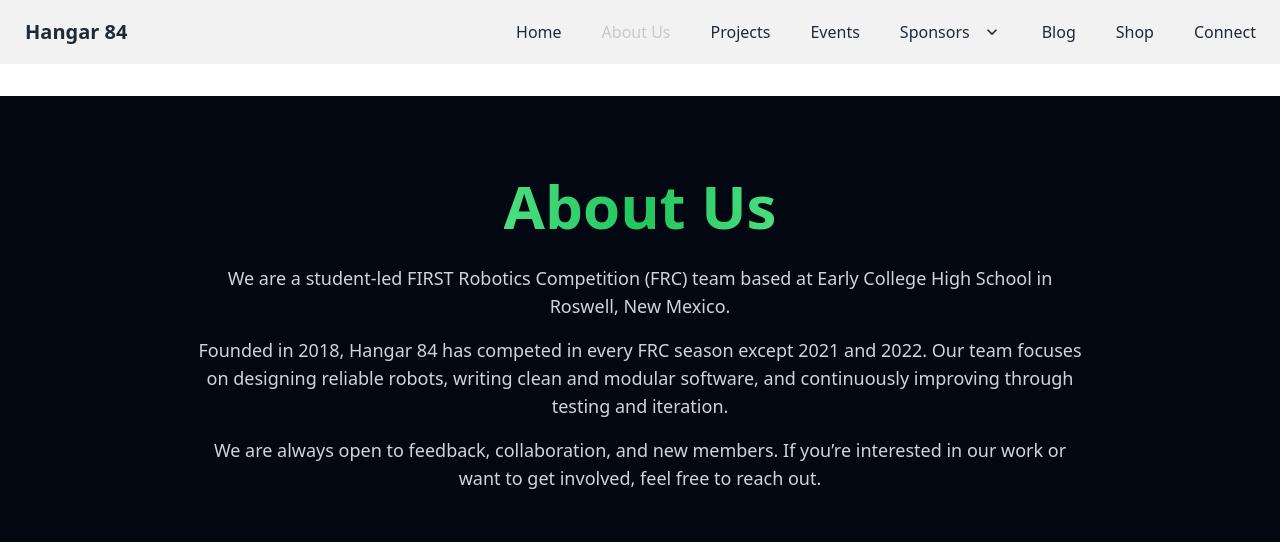
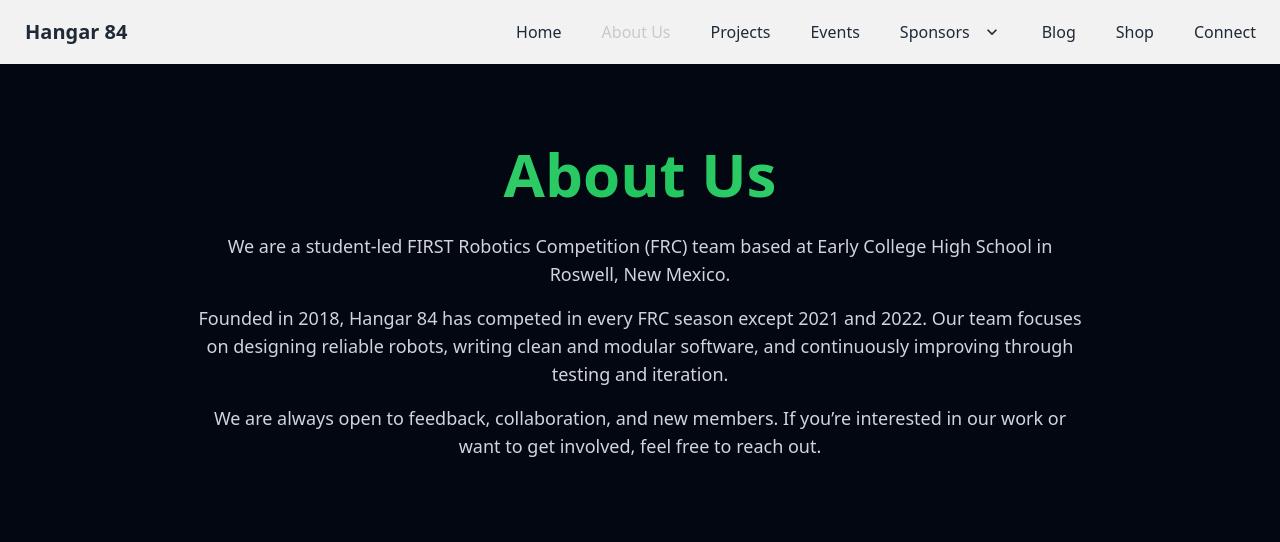
Before and after one commit to ZavionCyboron/hangar84.org, a SvelteKit app: page /about in a window 1280 px wide. Shown: the top 542 px of the page. Built offline with nearby package versions, Linux system fonts and the light colour scheme.

Commit message:
feat: add background-color to every page

```diff
--- a/src/routes/+page.svelte
+++ b/src/routes/+page.svelte
@@ -11,10 +11,10 @@
     import { sectionIn } from "$lib/motion";
 </script>
 
-<main class="min-h-screen bg-gray-950 text-white" in:fly={sectionIn(120)}>
+<main class="background-color">
         <div class="mx-auto max-w-6xl px-6 py-16 text-center">
             <!-- HERO -->
-            <section class="text-center flex flex-col items-center">
+            <section class="text-center flex flex-col items-center" in:fly={sectionIn(120)}>
                 <h1 class="text-6xl leading-[1.4] font-extrabold heading-gradient">
                     Hangar 84 Robotics
                 </h1>
--- a/src/routes/about/+page.svelte
+++ b/src/routes/about/+page.svelte
@@ -10,10 +10,10 @@
     import { fly } from "svelte/transition";
     import { sectionIn } from "$lib/motion";
 </script>
-<main class="min-h-screen bg-gray-950 text-white">
-    <div class="flex flex-col items-center text-center mt-8 mb-16">
+<main class="background-color">
+    <div class="flex flex-col items-center text-center mb-16">
         <div class="shrink text-center flex flex-col space-y-4">
-            <section class="mt-20 text-center flex flex-col items-center" in:fly={sectionIn(120)}>
+            <section class="mt-20 max-w-4xl mx-auto" in:fly={sectionIn(120)}>
                 <h1 class="pb-3 text-6xl font-bold heading-gradient">
                     About Us
                 </h1>
--- a/src/routes/events/+page.svelte
+++ b/src/routes/events/+page.svelte
@@ -62,7 +62,7 @@
     };
 </script>
 
-<main class="min-h-screen bg-gradient-to-b from-gray-950 via-gray-950 to-black text-white">
+<main class="background-color">
     <div class="mx-auto max-w-7xl px-6 py-16 text-center">
         <section class="max-w-3xl mx-auto" in:fly={sectionIn(120)}>
             <h1 class="block text-6xl leading-tight heading-gradient">Events</h1>
--- a/src/routes/projects/+page.svelte
+++ b/src/routes/projects/+page.svelte
@@ -52,7 +52,7 @@
 
 </script>
 
-<main class="min-h-screen bg-gray-950 text-white">
+<main class="background-color">
 
     <div class="mx-auto max-w-6xl px-6 py-16 text-center">
         <section class="max-w-xl mx-auto" in:fly={sectionIn(120)}>
```
